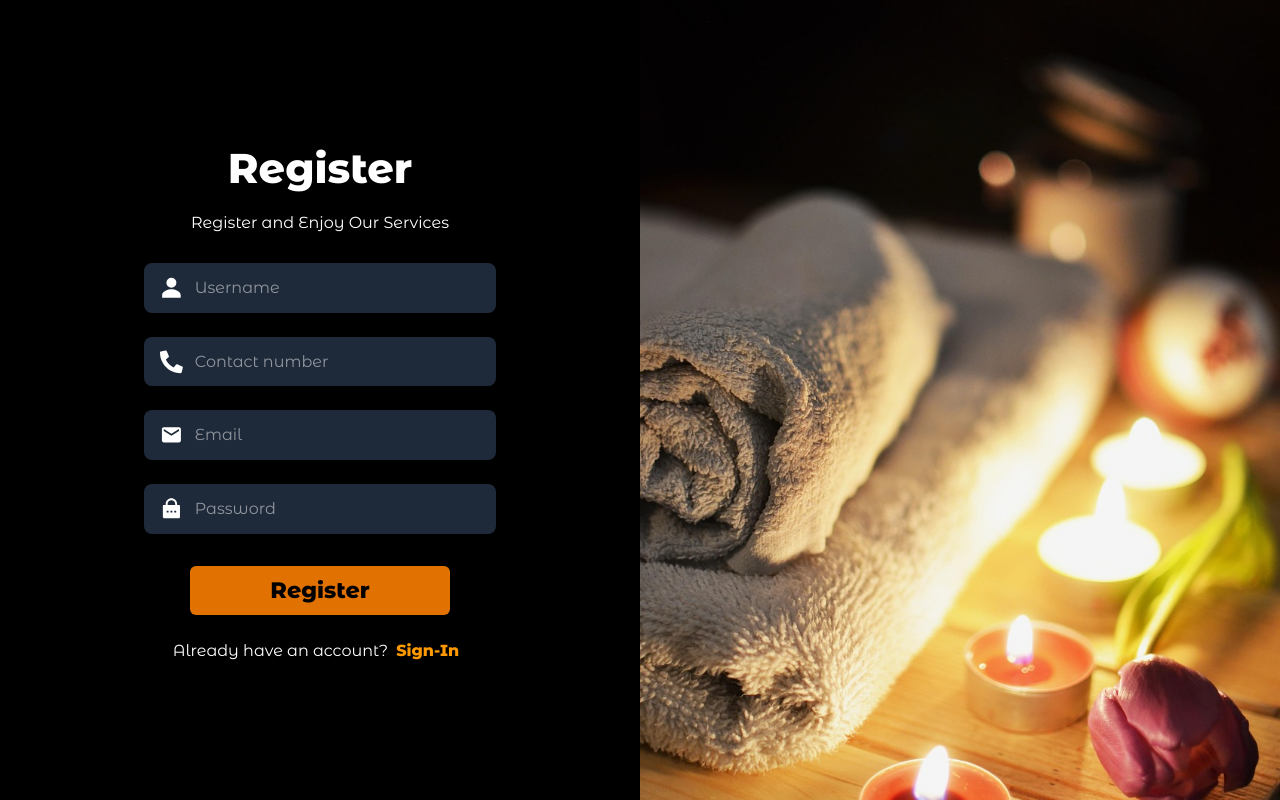
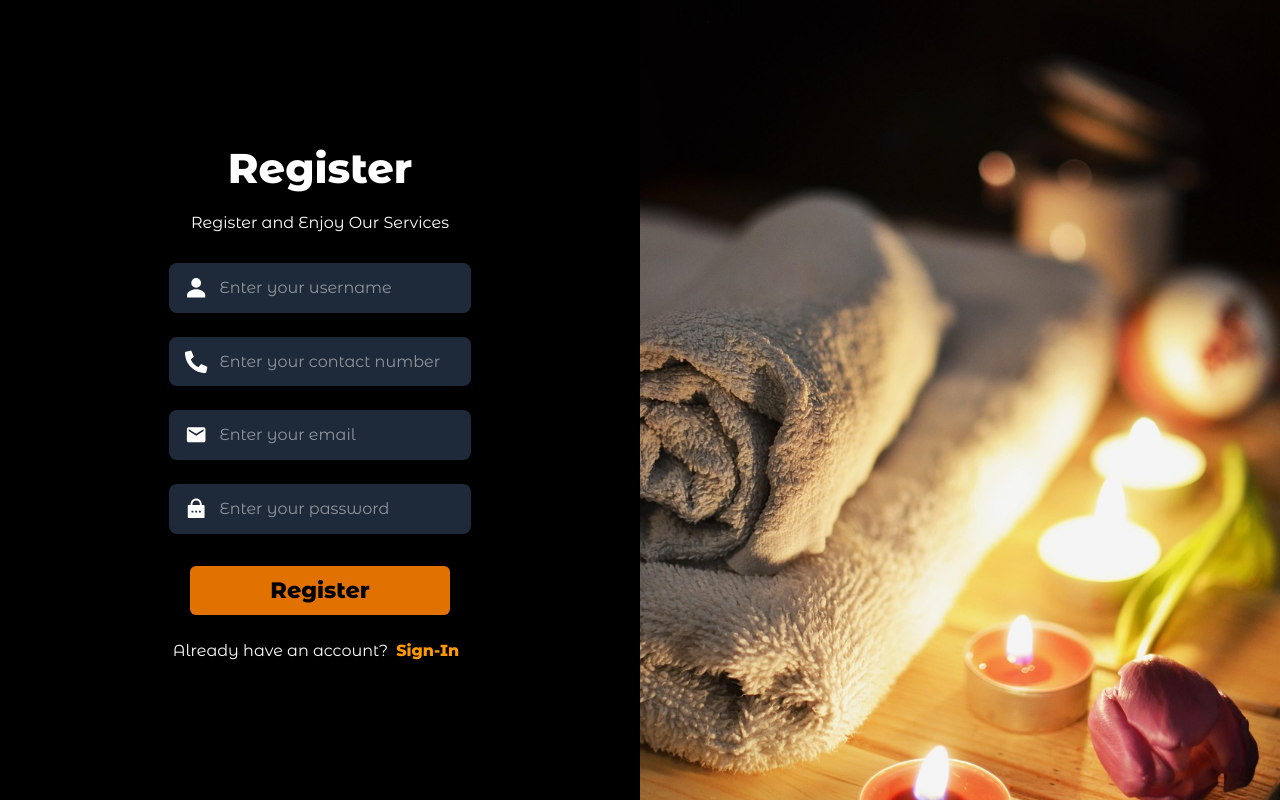
Before and after one commit to 2110503-2564/fe-project-2024-2-n-and-his-backup, a Next.js app: page /auth/signup in a window 1280 px wide. Built offline with nearby package versions, Linux system fonts and the light colour scheme.

Commit message:
Update input tag in form tag

```diff
--- a/src/components/InputItem.tsx
+++ b/src/components/InputItem.tsx
@@ -1,14 +1,35 @@
-export default function InputItem({title, type, isRequired}:{title:string, type:string, isRequired:boolean}) {
+import React from "react";
+import { useState } from "react";
+
+export default function InputItem({
+    id,
+    type,
+    isRequired,
+    tag,
+    width,
+    onValueChange
+    }:{
+    id:string,
+    type:string,
+    isRequired:boolean,
+    tag:React.ReactElement,
+    width:number,
+    onValueChange:Function
+    }) {
+    const [value, setValue] = useState('');
+
     return (
-        <div>
-            <label htmlFor={title}>{title}: </label>
+        <div className={`flex flex-row px-4 py-3 bg-gray-800 text-white rounded-lg w-[${width}%] gap-3`}>
+            {React.cloneElement(tag, { style: { fontSize: '1.6rem' } as React.CSSProperties } as React.HTMLAttributes<HTMLElement>)}
 
             <input
-                type={type}
-                id={title}
-                value={title}
-                placeholder= {`Enter your ${title}`}
-                required={isRequired}
+            type={type}
+            id={id}
+            value={value}
+            onChange={(e) => {setValue(e.target.value); onValueChange(e.target.value)}}
+            placeholder={`Enter your ${id}`}
+            required={isRequired}
+            className="w-full bg-transparent outline-none focus:ring-0"
             />
         </div>
     );
--- a/src/components/SignUpFrom.tsx
+++ b/src/components/SignUpFrom.tsx
@@ -1,16 +1,13 @@
 'use client'
 
 import React, { useState } from "react";
-// import InputItem from "./InputItem";
-// import { redirect, useSearchParams } from "next/navigation";
+import InputItem from "./InputItem";
 import { MdEmail } from "react-icons/md";
 import { RiLockPasswordFill } from "react-icons/ri";
 import { IoPersonSharp } from "react-icons/io5";
 import { FaPhoneAlt } from "react-icons/fa";
 
 export default function SignUpFrom() {
-//   const query = useSearchParams();
-
   const [email, setEmail] = useState('');
   const [contactNum, setContactNum] = useState('');
   const [username, setUsername] = useState('');
@@ -38,64 +35,18 @@ export default function SignUpFrom() {
     setContactNum(e.target.value);
   }
 
+  const formWidth = 55;
+
   return(
     <div className="w-full h-auto">
       <form action={handleSubmit} className="flex flex-col gap-6 justify-center items-center text-white">
-        <div className="flex flex-row px-4 py-3 bg-gray-800 text-white rounded-lg w-[55%] gap-3">
-          <IoPersonSharp className="text-[1.6rem]"/>
+        <InputItem id="username" type="text" isRequired={true} tag={<IoPersonSharp />} width={formWidth} onValueChange={handleUsernameChange}/>
 
-          <input
-            type="text"
-            id="username"
-            value={username}
-            onChange={handleUsernameChange}
-            placeholder="Username"
-            required
-            className="w-full bg-transparent outline-none focus:ring-0"
-            />
-        </div>
+        <InputItem id="contact number" type="tel" isRequired={true} tag={<FaPhoneAlt />} width={formWidth} onValueChange={handleContactNumChange}/>
 
-        <div className="flex flex-row px-4 py-3 bg-gray-800 text-white rounded-lg w-[55%] gap-3">
-          <FaPhoneAlt className="text-[1.6rem]"/>
+        <InputItem id="email" type="email" isRequired={true} tag={<MdEmail />} width={formWidth} onValueChange={handleEmailChange}/>
 
-          <input
-            type="tel"
-            id="contactNumber"
-            value={contactNum}
-            onChange={handleContactNumChange}
-            placeholder="Contact number"
-            required
-            className="w-full bg-transparent outline-none focus:ring-0"
-            />
-        </div>
-
-        <div className="flex flex-row px-4 py-3 bg-gray-800 text-white rounded-lg w-[55%] gap-3">
-          <MdEmail className="text-[1.6rem]"/>
-
-          <input
-            type="email"
-            id="email"
-            value={email}
-            onChange={handleEmailChange}
-            placeholder="Email"
-            required
-            className="w-full bg-transparent outline-none focus:ring-0"
-            />
-        </div>
-
-        <div className="flex flex-row px-4 py-3 bg-gray-800 text-white rounded-lg w-[55%] gap-3">
-          <RiLockPasswordFill className="text-[1.6rem]"/>
-
-          <input
-            type="password"
-            id="password"
-            value={password}
-            onChange={handlePasswordChange}
-            placeholder="Password"
-            required
-            className="w-full bg-transparent outline-none focus:ring-0"
-            />
-        </div>
+        <InputItem id="password" type="password" isRequired={true} tag={<RiLockPasswordFill />} width={formWidth} onValueChange={handlePasswordChange}/>
 
         {error && <p style={{ color: 'red' }}>{error}</p>}
 
--- a/src/components/logInForm.tsx
+++ b/src/components/logInForm.tsx
@@ -2,7 +2,7 @@
 
 import { signIn } from "next-auth/react";
 import React, { useState } from "react";
-// import InputItem from "./InputItem";
+import InputItem from "./InputItem";
 import { redirect, useSearchParams } from "next/navigation";
 import { MdEmail } from "react-icons/md";
 import { RiLockPasswordFill } from "react-icons/ri";
@@ -42,7 +42,7 @@ export default function LogInForm() {
   };
 
   function handleEmailChange(e: React.ChangeEvent<HTMLInputElement>) {
-    console.log(typeof e);
+    // console.log(typeof e);
     setEmail(e.target.value);
   }
 
@@ -50,41 +50,18 @@ export default function LogInForm() {
     setPassword(e.target.value);
   }
 
+  const formWidth = 80;
+
   return(
     <div className="w-full h-auto">
       <form action={handleSubmit} className="flex flex-col gap-6 items-start text-white">
-        <div className="flex flex-row px-4 py-2 bg-gray-800 text-white rounded-lg w-[80%] gap-3">
-          <MdEmail className="text-[1.6rem]"/>
+        <InputItem id="email" type="email" isRequired={true} tag={<MdEmail />} width={formWidth} onValueChange={handleEmailChange}/>
 
-          <input
-            type="email"
-            id="email"
-            value={email}
-            onChange={handleEmailChange}
-            placeholder="Email"
-            required
-            className="w-full bg-transparent outline-none focus:ring-0"
-            />
-        </div>
-
-        <div className="flex flex-row px-4 py-2 bg-gray-800 text-white rounded-lg w-[80%] gap-3">
-          <RiLockPasswordFill className="text-[1.6rem]"/>
-
-          <input
-            type="password"
-            id="password"
-            value={password}
-            onChange={handlePasswordChange}
-            placeholder="Password"
-            required
-            className="w-full bg-transparent outline-none focus:ring-0"
-            />
-        </div>
+        <InputItem id="password" type="password" isRequired={true} tag={<RiLockPasswordFill />} width={formWidth} onValueChange={handlePasswordChange}/>
 
         {error && <p style={{ color: 'red' }}>{error}</p>}
 
         <button type="submit" className="block rounded-md mt-3 bg-amber-600 w-fit text-black text-[1.35rem] font-bold px-10 py-2 hover:bg-amber-300 cursor-pointer">Log In</button>
-
       </form>
     </div>
   );
```
